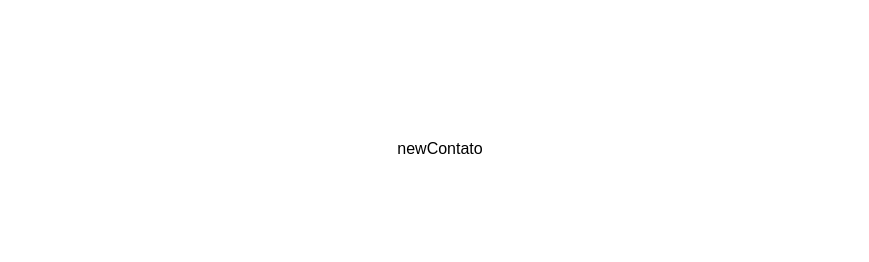
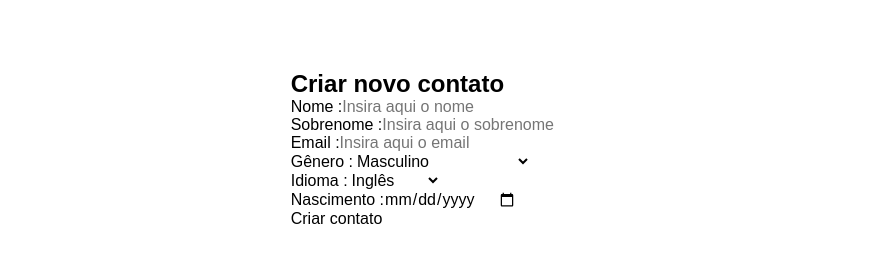
Before and after one commit to Reis567/leste-react, a React (Vite) app: page /new in a window 1280 px wide. Shown: the part 610-872 px from the top of the page, without its empty margins (200-1069 px from the left). Built offline with nearby package versions, Linux system fonts and the light colour scheme.

Commit message:
new contato page

```diff
--- a/src/routes/Home.css
+++ b/src/routes/Home.css
@@ -18,6 +18,7 @@
     width: 100%;
     min-height: 90vh;
     text-align: center;
+    margin-bottom: 40px;
 
 
   }
@@ -33,3 +34,7 @@
     justify-content: space-evenly;
     margin-left: 4.2%;
 }
+.contatocard img{
+    border: 2px solid var(--white);
+    border-radius: 10px;
+}
--- a/src/routes/newContato.jsx
+++ b/src/routes/newContato.jsx
@@ -3,7 +3,58 @@ import './NewContato.css'
 
 const   NewContato = () => {
   return (
-    <div>newContato</div>
+    <div className='new-contato'>
+        <h2>
+          Criar novo contato
+        </h2>
+        <form>
+          <div className='form-control'>
+
+            <label htmlFor="first_name">Nome :</label>
+            <input type="text" name='first_name' placeholder='Insira aqui o nome' id='first_name' />
+          </div>
+
+          <div className='form-control'>
+
+            <label htmlFor="last_name">Sobrenome :</label>
+            <input type="text" name='last_name' placeholder='Insira aqui o sobrenome' id='last_name' />
+          </div>
+
+          <div className='form-control'>
+
+            <label htmlFor="email">Email :</label>
+            <input type="email" name='email' placeholder='Insira aqui o email' id='email' />
+          </div>
+
+          <div className='form-control'>
+          <label htmlFor="gender">Gênero :</label>
+          <select name='gender' id='genero'>
+            <option value="M">Masculino</option>
+            <option value="F">Feminino</option>
+            <option value="O">Outro</option>
+            <option value="N">Prefiro nâo mencionar</option>
+          </select>
+        </div>
+
+        <div className='form-control'>
+          <label htmlFor="language">Idioma :</label>
+          <select name='language' id='idioma'>
+          <option value="Ingles">Inglês</option>
+          <option value="Espanhol">Espanhol</option>
+          <option value="Mandarim">Mandarim</option>
+          <option value="Portugues">Português</option>
+          <option value="Italiano">Italiano</option>
+          </select>
+        </div>
+
+          <div className='form-control'>
+
+            <label htmlFor="birthday">Nascimento :</label>
+            <input type="date" name='birthday' placeholder='Insira aqui a data de nascimento' id='nascimento' />
+          </div>
+          <input type="submit" value="Criar contato" className='btn'/>
+        </form>
+    </div>
   )
 }
 
```
